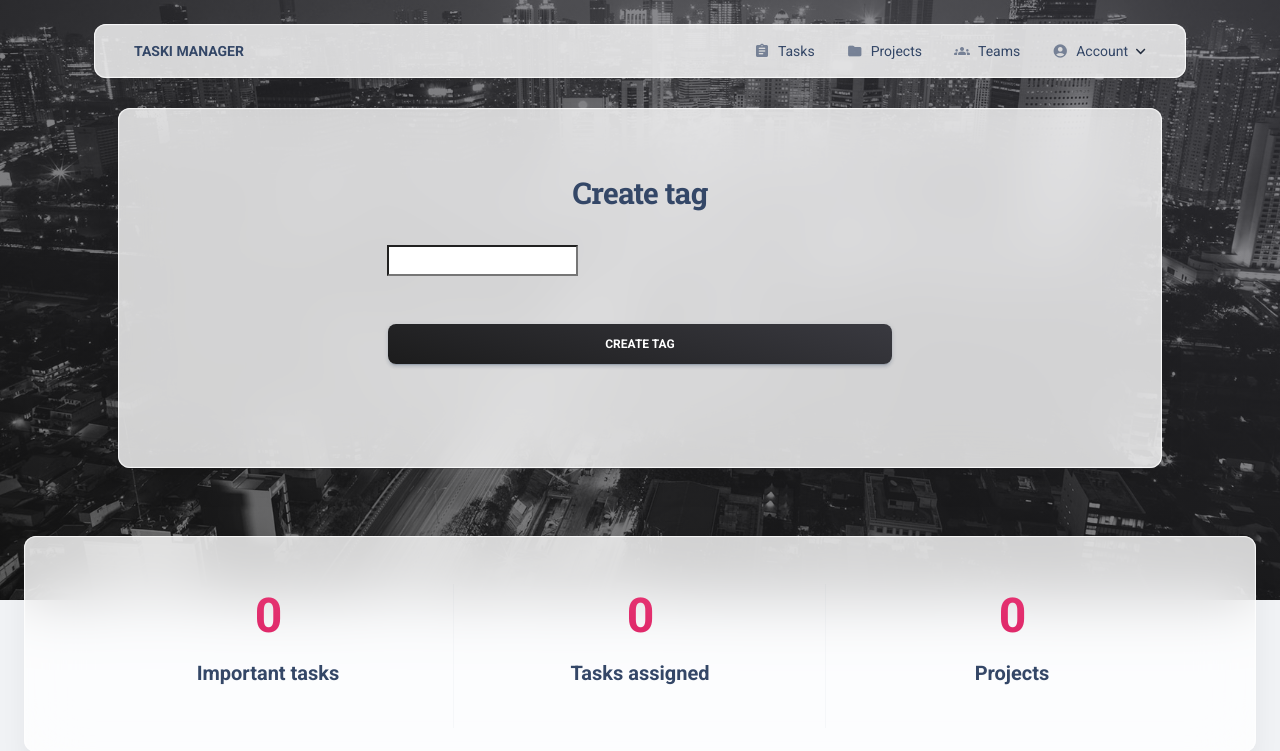
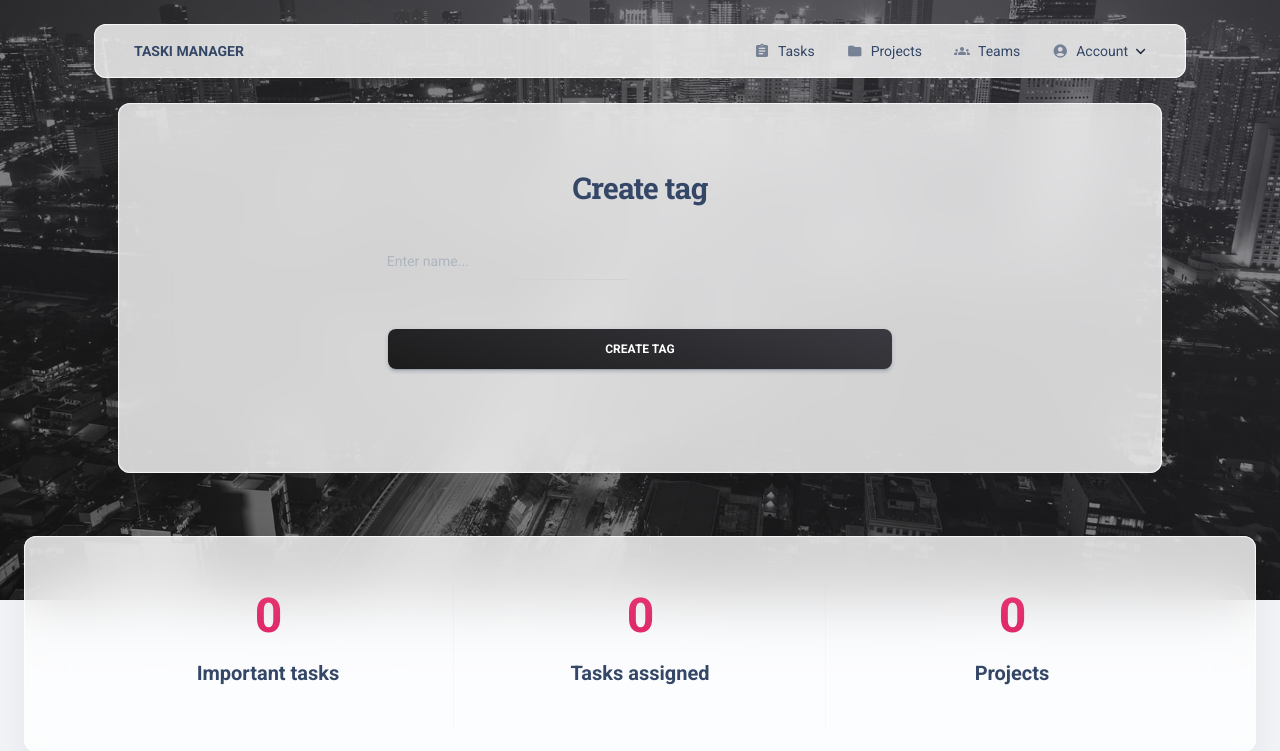
Before and after one commit to ArkadiuszBalakier/Taski, a Django app: page /tags/create in a window 1280 px wide. Shown: the top 751 px of the page. Run offline with Django 5.2, Linux system fonts and the light colour scheme; the visitor is signed in with stand-in values (Sample User, id 1); data that the repository does not hold is empty; some libraries are stand-ins or nearby versions.

Commit message:
feat: add alphanumeric validation to models and forms

```diff
--- a/manager/forms.py
+++ b/manager/forms.py
@@ -1,7 +1,8 @@
 from django import forms
 from django.contrib.auth.forms import UserCreationForm
 
-from manager.models import Worker, Team, Project
+from manager.validators import alphanumeric_validator
+from manager.models import Worker, Team, Project, Tag, TaskType
 
 
 class WorkerCreationForm(UserCreationForm):
@@ -35,9 +36,15 @@ class TeamForm(forms.ModelForm):
         model = Team
         fields = ("name", "members")
         widgets = {
+            "name": forms.TextInput(
+                attrs={
+                    "class": "form-control",
+                    "placeholder": "Enter your team name...",
+                }
+            ),
             "members": forms.SelectMultiple(
                 attrs={
-                    "class": "form-control tom-select",
+                    "class": "tom-select form-control",
                     "placeholder": "Select members...",
                 }
             ),
@@ -49,10 +56,45 @@ class ProjectForm(forms.ModelForm):
         model = Project
         fields = ("name", "description", "teams")
         widgets = {
+            "name": forms.TextInput(
+                attrs={
+                    "class": "form-control",
+                }
+            ),
+            "description": forms.Textarea(
+                attrs={
+                    "class": "form-control",
+                    "placeholder": "Enter your project description...",
+                }
+            ),
             "teams": forms.SelectMultiple(
                 attrs={
                     "class": "form-control tom-select",
                     "placeholder": "Select teams for this projects...",
                 }
-            )
+            ),
         }
+
+
+class NameValidationForm(forms.ModelForm):
+    name = forms.CharField(
+        validators=[alphanumeric_validator],
+        widget=forms.TextInput(
+            attrs={
+                "class": "form-control",
+                "placeholder": "Enter name...",
+            }
+        ),
+    )
+
+
+class TagForm(NameValidationForm):
+    class Meta:
+        model = Tag
+        fields = ["name"]
+
+
+class TaskTypeForm(NameValidationForm):
+    class Meta:
+        model = TaskType
+        fields = ["name"]
--- a/manager/models.py
+++ b/manager/models.py
@@ -1,29 +1,35 @@
 from django.contrib.auth.models import AbstractUser
 from django.db import models
 
+from manager.validators import alphanumeric_validator
+
 
 class Position(models.Model):
-    name = models.CharField(max_length=250)
+    name = models.CharField(max_length=250, validators=[alphanumeric_validator])
 
     def __str__(self):
         return self.name
 
 
 class Tag(models.Model):
-    name = models.CharField(max_length=250, unique=True)
+    name = models.CharField(
+        max_length=250, unique=True, validators=[alphanumeric_validator]
+    )
 
     def __str__(self):
         return self.name
 
 
 class TaskType(models.Model):
-    name = models.CharField(max_length=250)
+    name = models.CharField(max_length=250, validators=[alphanumeric_validator])
 
     def __str__(self):
         return self.name
 
 
 class Worker(AbstractUser):
+    first_name = models.CharField(max_length=150, validators=[alphanumeric_validator])
+    last_name = models.CharField(max_length=150, validators=[alphanumeric_validator])
     position = models.ForeignKey(
         Position,
         on_delete=models.CASCADE,
@@ -34,7 +40,9 @@ class Worker(AbstractUser):
 
 
 class Team(models.Model):
-    name = models.CharField(max_length=250, unique=True)
+    name = models.CharField(
+        max_length=250, unique=True, validators=[alphanumeric_validator]
+    )
     members = models.ManyToManyField(Worker, related_name="teams")
 
     def __str__(self):
@@ -42,7 +50,7 @@ class Team(models.Model):
 
 
 class Project(models.Model):
-    name = models.CharField(max_length=250)
+    name = models.CharField(max_length=250, validators=[alphanumeric_validator])
     description = models.TextField()
     teams = models.ManyToManyField(Team, related_name="projects")
 
@@ -58,7 +66,7 @@ class Task(models.Model):
         ("Low", "Low"),
     ]
 
-    name = models.CharField(max_length=250)
+    name = models.CharField(max_length=250, validators=[alphanumeric_validator])
     description = models.TextField()
     deadline = models.DateTimeField()
     is_completed = models.BooleanField(default=False)
--- /dev/null
+++ b/manager/validators.py
@@ -0,0 +1,6 @@
+from django.core.validators import RegexValidator
+
+alphanumeric_validator = RegexValidator(
+    regex=r"^[a-zA-Z0-9_-]+$",
+    message="Only alphanumeric characters and spaces are allowed.",
+)
--- a/manager/views.py
+++ b/manager/views.py
@@ -6,7 +6,14 @@ from django.urls import reverse_lazy
 from django.views import generic, View
 from django.contrib.auth.mixins import LoginRequiredMixin
 
-from manager.forms import WorkerUpdateForm, WorkerCreationForm, TeamForm, ProjectForm
+from manager.forms import (
+    WorkerUpdateForm,
+    WorkerCreationForm,
+    TeamForm,
+    ProjectForm,
+    TaskTypeForm,
+    TagForm,
+)
 from .models import Task, Project, Worker, Team, TaskType, Tag, Position
 
 
@@ -61,14 +68,14 @@ class TaskTypeListView(LoginRequiredMixin, generic.ListView):
 
 class TaskTypeUpdateView(LoginRequiredMixin, generic.UpdateView):
     model = TaskType
-    fields = "__all__"
+    form_class = TaskTypeForm
     success_url = reverse_lazy("manager:task-type-list")
     template_name = "manager/task_type_form.html"
 
 
 class TaskTypeCreateView(LoginRequiredMixin, generic.CreateView):
     model = TaskType
-    fields = "__all__"
+    form_class = TaskTypeForm
     success_url = reverse_lazy("manager:task-type-list")
     template_name = "manager/task_type_form.html"
 
@@ -206,13 +213,13 @@ class TagListView(LoginRequiredMixin, generic.ListView):
 
 class TagCreateView(LoginRequiredMixin, generic.CreateView):
     model = Tag
-    fields = "__all__"
+    form_class = TagForm
     success_url = reverse_lazy("manager:tags-list")
 
 
 class TagUpdateView(LoginRequiredMixin, generic.UpdateView):
     model = Tag
-    fields = "__all__"
+    form_class = TagForm
     success_url = reverse_lazy("manager:tags-list")
 
 
--- a/templates/includes/navigation_dropdown.html
+++ b/templates/includes/navigation_dropdown.html
@@ -11,7 +11,7 @@
     {% if request.user.is_authenticated %}
       <h6 class="dropdown-header text-dark font-weight-bolder px-1">
         Welcome, {{ request.user.username }}</h6>
-      <a href="{% url 'manager:worker-profile' %}" class="dropdown-item border-radius-md">All Profile</a>
+      <a href="{% url 'manager:worker-profile' %}" class="dropdown-item border-radius-md">Profile</a>
       <hr class="horizontal dark my-2">
       <a href="{% url 'manager:workers-list' %}" class="dropdown-item border-radius-md">All Workers</a>
       <a href="{% url 'manager:worker-create' %}" class="dropdown-item border-radius-md">Create new
@@ -37,6 +37,11 @@
       <a href="{% url 'manager:position-create' %}" class="dropdown-item border-radius-md">Create new
         Task</a>
       <hr class="horizontal dark my-2">
+      <hr class="horizontal dark my-2">
+      <a href="{% url 'manager:teams-list' %}" class="dropdown-item border-radius-md">All Teams</a>
+      <a href="{% url 'manager:team-create' %}" class="dropdown-item border-radius-md">Create new
+        Team</a>
+      <hr class="horizontal dark my-2">
       <form method="post" action="{% url 'logout' %}">
         {% csrf_token %}
         <button type="submit"
```
Also changed, not shown: templates/manager/project_form.html (+20 -18 lines).
